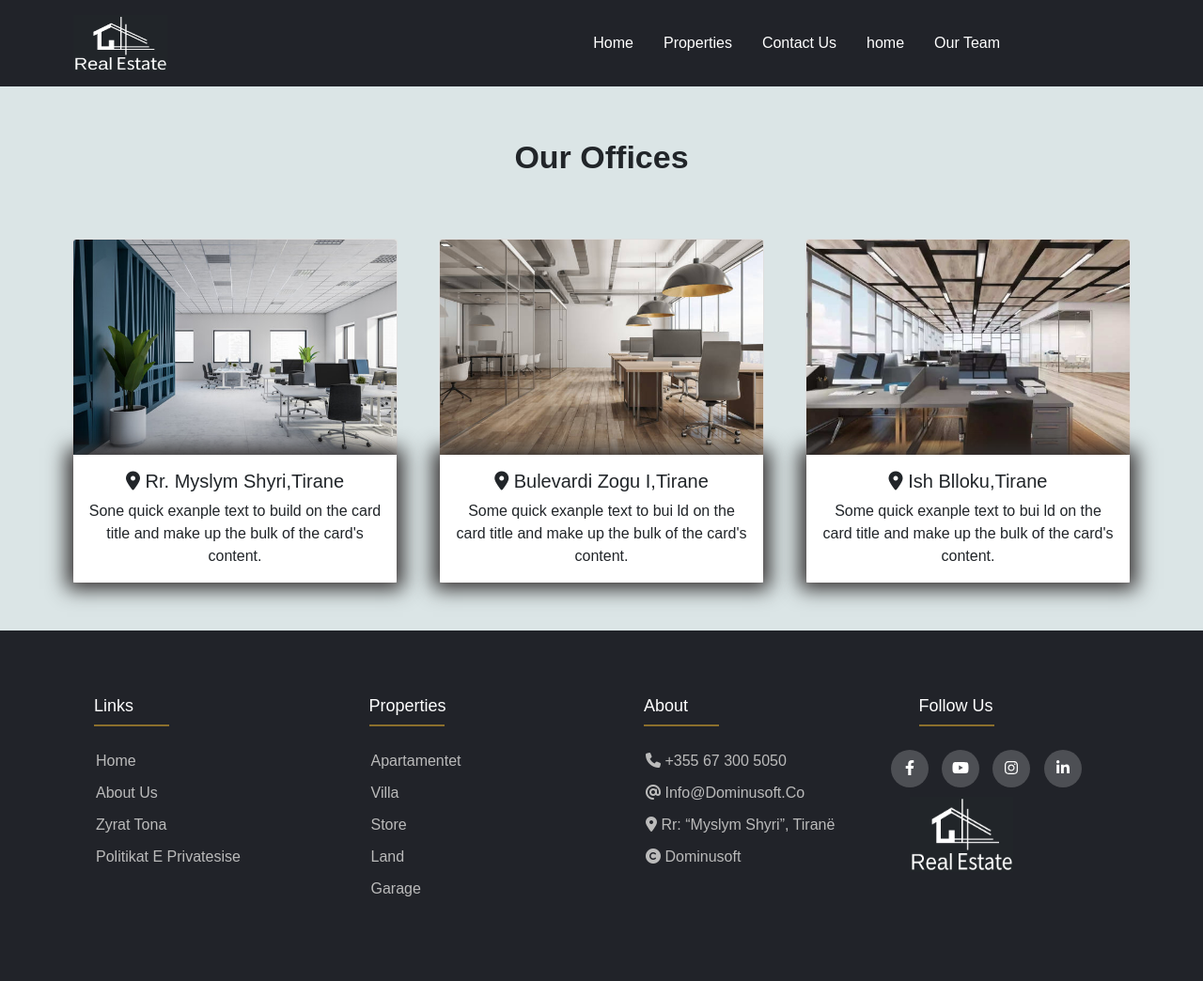
After one commit to Resardo/realestate, a Django app: page /zyrat in a window 1280 px wide. The commit adds this page. Shown: the whole page at 94% size. Run offline with Django 4.2, Linux system fonts and the light colour scheme; parts of the project's set-up code (start-up, migrations or seed data) failed here and were passed over; some libraries are stand-ins or nearby versions.

Commit message:
rezi my love

```diff
--- a/property/urls.py
+++ b/property/urls.py
@@ -18,4 +18,5 @@ urlpatterns = [
     path('about',views.aboutus,name="aboutus"),
     path('politikat',views.politikat_privatesise,name="politkat"),
     path('prova',views.provaa,name="prova"),
+    path('zyrat',views.ofice,name="zyrat"),
 ]
--- a/property/views.py
+++ b/property/views.py
@@ -91,10 +91,16 @@ def property_detail(request, slug):
 
 
 def contact_page(request):
-    return render(request, 'home/conctact.html')
+    return render(request, 'home/contact.html')
 
 def aboutus(request):
     return render(request, 'home/about.html')
 
 def politikat_privatesise(request):
     return render(request, 'home/politikat.html')
+
+def provaa(request):
+    return render(request,'home/base2.html')
+
+def ofice(request):
+    return render(request,'home/zyrat.html')
--- /dev/null
+++ b/static/core/css/zyrat.css
@@ -0,0 +1,38 @@
+*{
+    margin: 0px;
+    padding: 0px;
+    font-family: sans-serif;
+}
+#facilities {
+    background-color: #dbe5e6;
+    padding: 30px 0px;
+
+}
+#facilities h1 {
+    font-weight: 900;
+    font-size: 34px;
+    padding-bottom: 5px;
+}
+.title {
+    text-align: center;
+    padding: 25px 0px;
+
+}
+.title p {
+    font-size: 18px;
+}
+.card-body {
+    box-shadow: 0 0 20px 7px #333030;
+}
+.card {
+    margin: 20px 10px;
+
+}
+.card-body a {
+    color: rgb(196, 40, 40);
+    text-decoration: none;
+    font-size: 15px;
+    margin-top: auto;
+    font-weight: 600;
+
+}
--- a/templates/home/base2.html
+++ b/templates/home/base2.html
@@ -58,7 +58,7 @@
                         <ul>
                             <li><a href="{% url "property:home_page" %}">Home</a></li>
                             <li><a href="about">About Us</a></li>
-                            <li><a href="#">affiliate program</a></li>
+                            <li><a href="zyrat">Zyrat tona</a></li>
                             <li><a href="politikat">Politikat e privatesise</a></li>
                         </ul>
                     </div>
--- /dev/null
+++ b/templates/home/zyrat.html
@@ -0,0 +1,52 @@
+<!DOCTYPE html>
+{% extends 'home/base2.html' %}
+{% load static %}
+{% block css %}
+<link rel="stylesheet" href="{% static 'core/css/zyrat.css' %}">
+
+{% endblock %}
+{% block content %}
+<section id="facilities">
+    <div class="container">
+        <div class="title">
+            <h1>Our Offices</h1>
+            <p> </p>
+        </div>
+        <div class="row">
+            <div class="col-md-4">
+                <div class="card text-center">
+                    <img src="static/images/office1.jpg" class="card-img-top">
+                    <div class="card-body">
+                        <h5 class="card-title"> <i class="fa-solid fa-location-dot"></i> Rr. Myslym Shyri,Tirane</h5>
+                        <p class="card-text">Sone quick exanple text to build on the card title and make up the bulk of the card's content.</p>
+
+                    </div>
+
+                </div>
+            </div>
+            <div class="col-md-4">
+                <div class="card text-center">
+                    <img src="static/images/office2.jpg" class="card-img-top">
+                    <div class="card-body" >
+                        <h5 class="card-title"> <i class="fa-solid fa-location-dot"></i> Bulevardi Zogu I,Tirane </h5>
+                        <p class="card-text">Some quick exanple text to bui ld on the card title and make up the bulk of the card's content.</p>
+
+                    </div>
+                </div>
+            </div>
+            <div class="col-md-4">
+                <div class="card text-center">
+                    <img src="static/images/office3.jpg" class="card-img-top">
+                    <div class="card-body" >
+                        <h5 class="card-title"><i class="fa-solid fa-location-dot"></i> Ish Blloku,Tirane</h5>
+                        <p class="card-text">Some quick exanple text to bui ld on the card title and make up the bulk of the card's content.</p>
+
+                    </div>
+                </div>
+            </div>
+
+        </div>
+    </div>
+
+</section>
+{% endblock %}
```
Also changed, not shown: static/images/office1.jpg (added), static/images/office2.jpg (added), static/images/office3.jpg (added).
